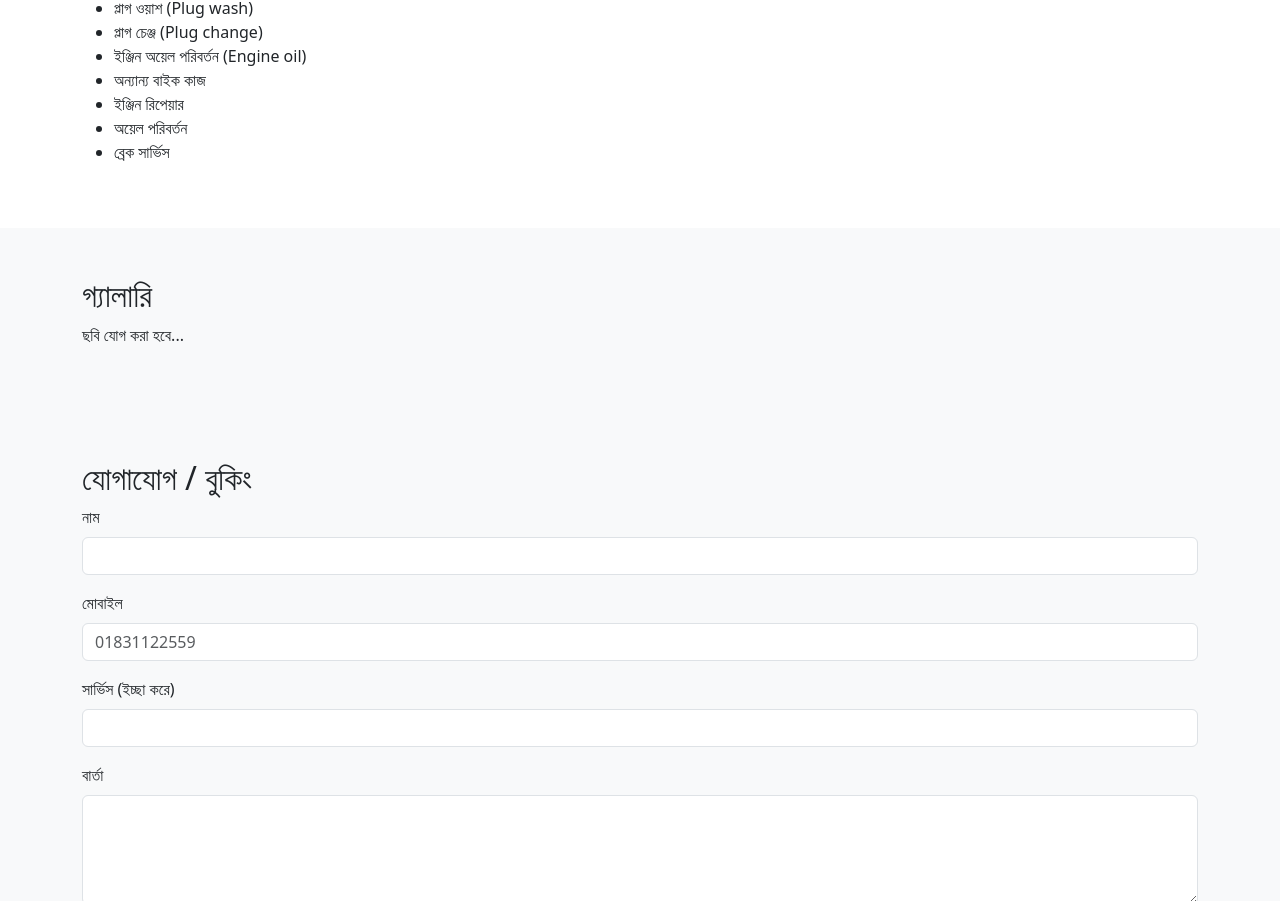
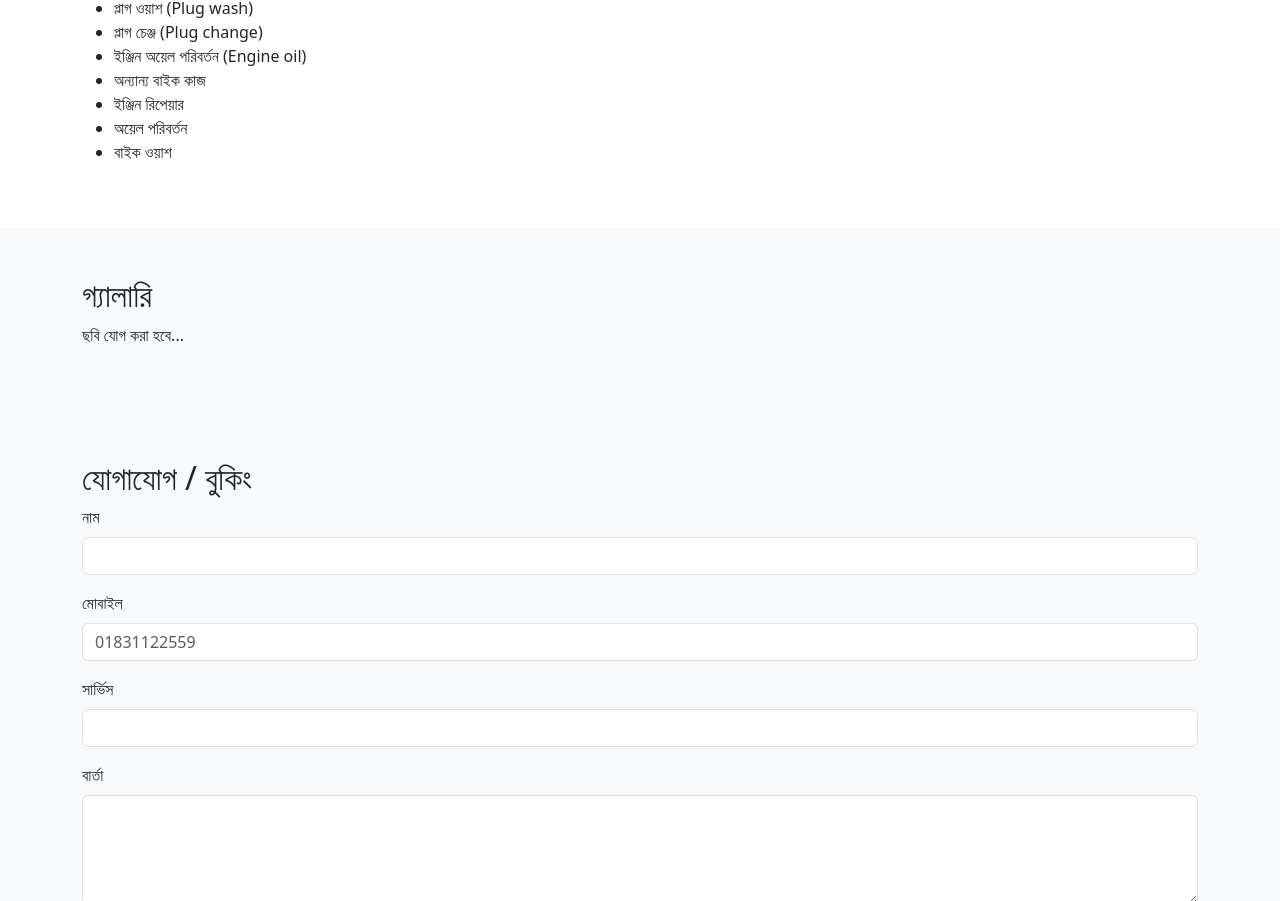
Before and after one commit to mdtanvirhisam-wq/garage-web-develop, a plain HTML site: page index.html in a window 1280 px wide. Shown: the part 416-1317 px from the top of the page. Drawn offline with nearby package versions, Linux system fonts and the light colour scheme.

Commit message:
Update index.html

```diff
--- a/index.html
+++ b/index.html
@@ -54,7 +54,7 @@
         <li>অন্যান্য বাইক কাজ</li>
         <li>ইঞ্জিন রিপেয়ার</li>
         <li>অয়েল পরিবর্তন</li>
-        <li>ব্রেক সার্ভিস</li>
+        <li>বাইক ওয়াশ</li>
       </ul>
     </div>
   </section>
@@ -81,7 +81,7 @@
           <input id="phone" class="form-control" name="phone" required placeholder="01831122559">
         </div>
         <div class="mb-3">
-          <label class="form-label">সার্ভিস (ইচ্ছা করে)</label>
+          <label class="form-label">সার্ভিস </label>
           <input id="service" class="form-control" name="service">
         </div>
         <div class="mb-3">
@@ -91,7 +91,7 @@
         <div class="d-flex">
           <!-- Removed the blue submit button as requested -->
           <button id="whatsappBtn" type="button" class="btn btn-success ms-2 btn-whatsapp" aria-label="Send via WhatsApp">
-            <!-- WhatsApp logo only (পাঠান) -->
+            <!-- WhatsApp logo only পাঠান () -->
             <svg viewBox="0 0 24 24" xmlns="http://www.w3.org/2000/svg" fill="white" aria-hidden="true">
               <path d="M20.52 3.48A11.87 11.87 0 0 0 12 0C5.37 0 .01 5.36.01 12c0 2.11.55 4.18 1.6 6.01L0 24l6.12-1.55A11.93 11.93 0 0 0 12 24c6.63 0 12-5.37 12-12 0-3.2-1.25-6.2-3.48-8.52zM12 21.6a9.53 9.53 0 0 1-5.13-1.36l-.37-.22-3.64.92.95-3.55-.24-.37A9.53 9.53 0 1 1 21.6 12 9.53 9.53 0 0 1 12 21.6zM17.3 14.2c-.29-.15-1.73-.86-2-.96s-.46-.15-.66.15-.76.96-.93 1.16-.34.22-.63.07a6.24 6.24 0 0 1-1.86-1.15 7.05 7.05 0 0 1-1.3-1.58c-.14-.24 0-.37.11-.51.11-.11.24-.29.37-.44.12-.15.16-.26.24-.44.08-.18.04-.33-.02-.46s-.66-1.56-.9-2.15c-.24-.59-.49-.51-.66-.52-.17-.01-.36-.01-.55-.01s-.46.07-.7.33c-.24.26-.92.9-.92 2.2s.94 2.55 1.07 2.73c.12.18 1.84 2.84 4.46 3.88 2.62 1.04 2.62.69 3.09.65.47-.05 1.52-.62 1.73-1.22.21-.6.21-1.12.15-1.22-.06-.1-.23-.15-.52-.3z"/>
             </svg>
```
